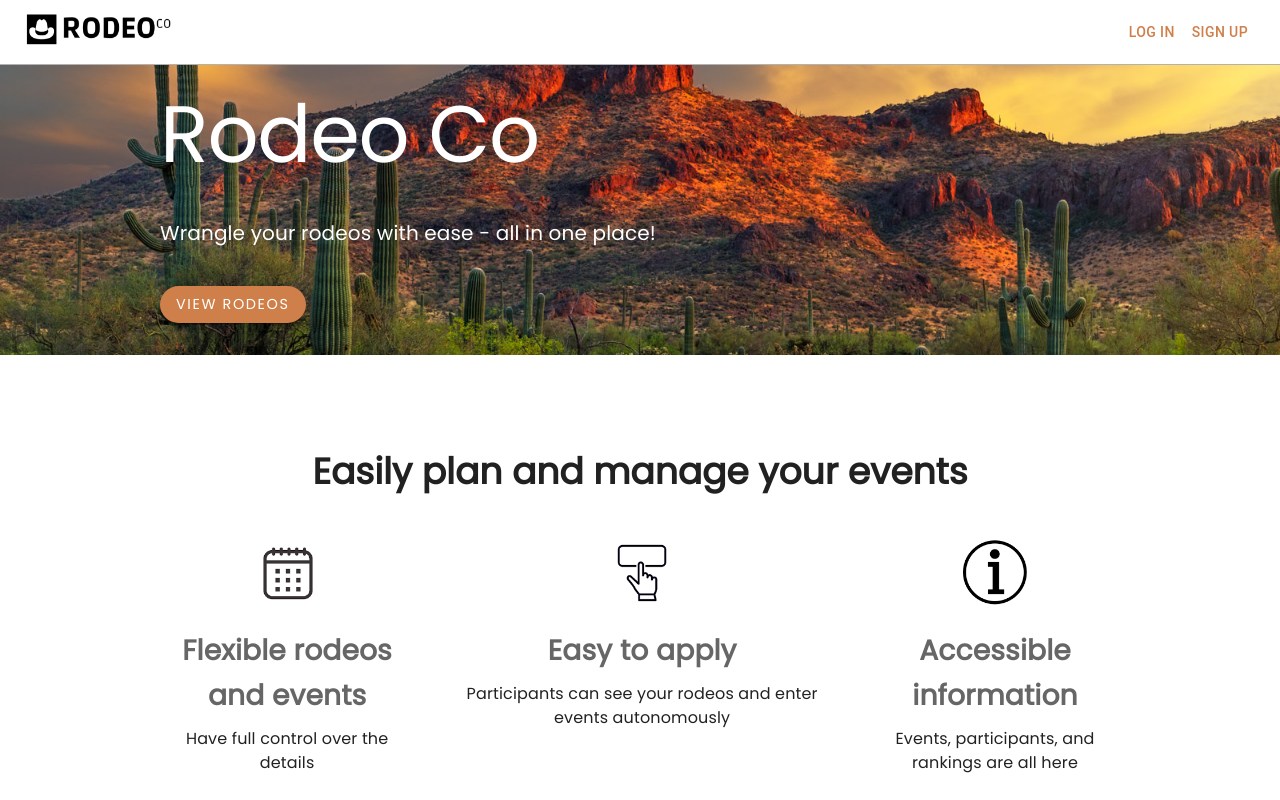
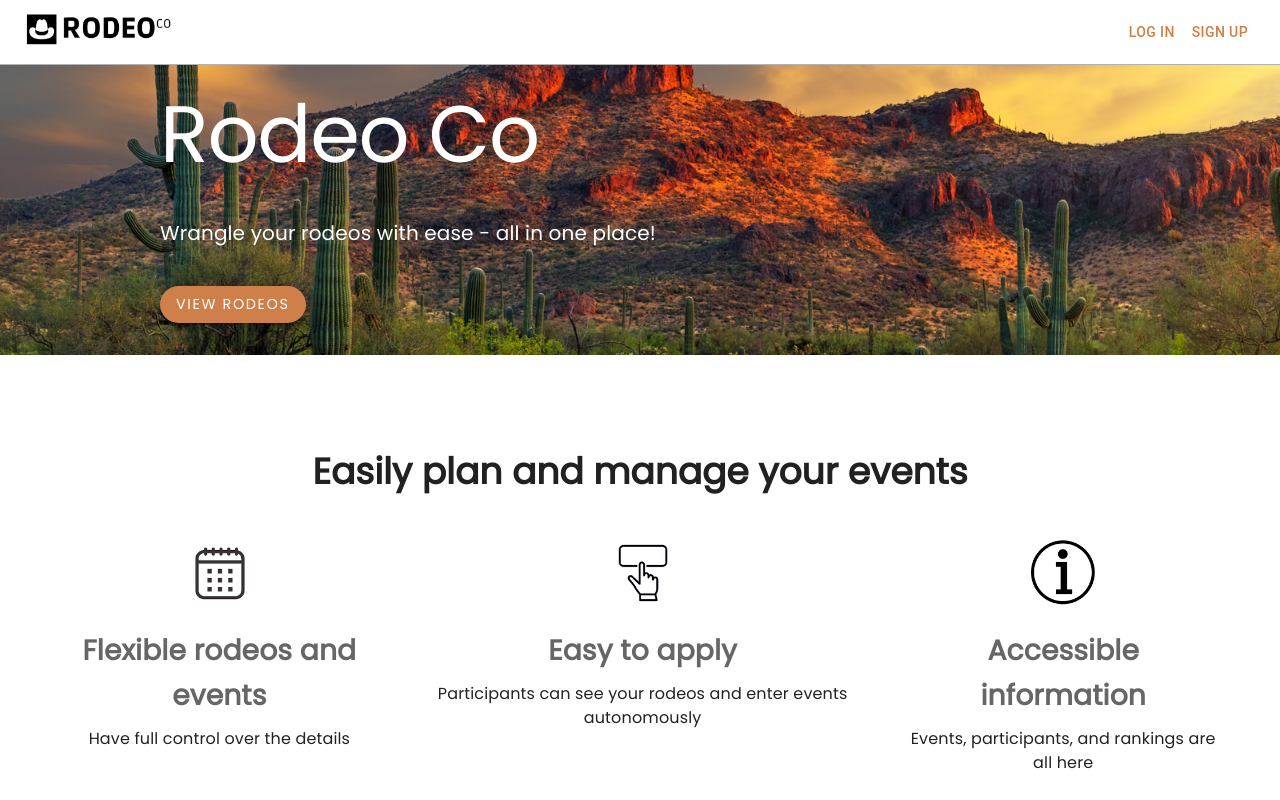
Before and after one commit to samohansen/rodeo-co, a Next.js app: page / in a window 1280 px wide. Shown: the top 800 px of the page. Built offline with nearby package versions, Linux system fonts and the light colour scheme; no server answers.

Commit message:
another tweak to homepage

```diff
--- a/src/pages/index.tsx
+++ b/src/pages/index.tsx
@@ -96,7 +96,7 @@ const Home: NextPageWithLayout = () => {
                 flexDirection: { xs: 'column', md: 'row' },
                 justifyContent: 'space-between',
                 gap: '3rem',
-                maxWidth: '75%',
+                maxWidth: '90%',
                 margin: 'auto',
               }}
             >
```
